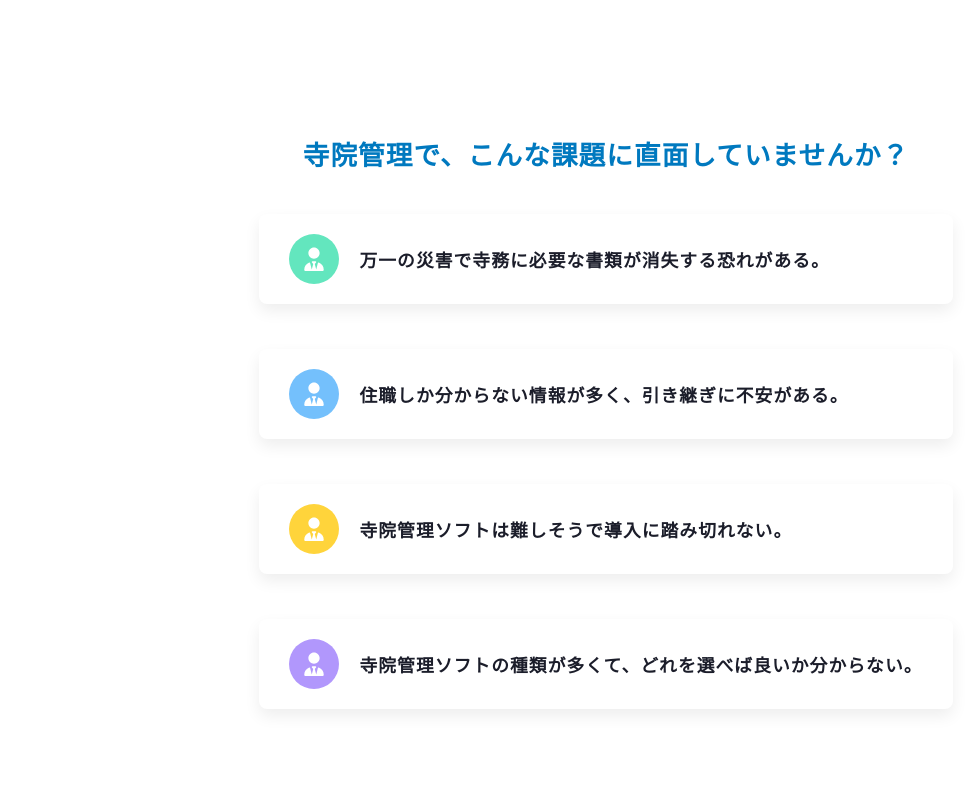
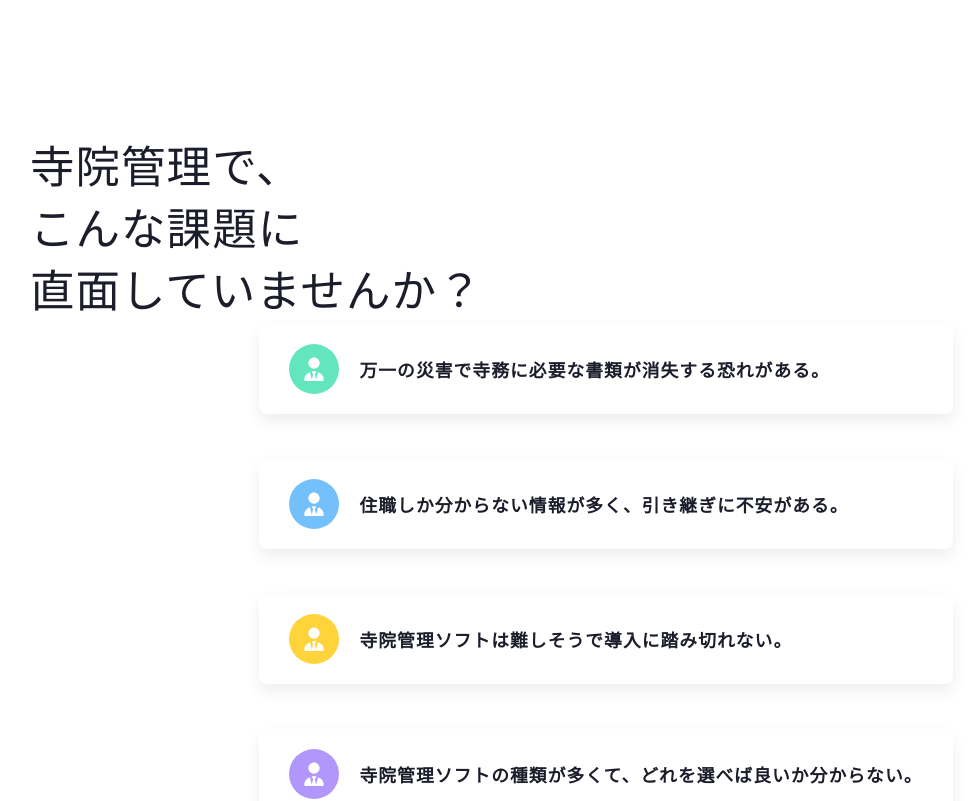
Before and after one commit to yumeko-16/maenokikaku-web-next, a Next.js app: page / in a window 1280 px wide. Shown: the part 780-1581 px from the top of the page, without its empty margins (34-1007 px from the left). Built offline with nearby package versions, Linux system fonts and the light colour scheme; a web font is replaced by a local one.

Commit message:
change: Change the heading style.

```diff
--- a/src/app/globals.css
+++ b/src/app/globals.css
@@ -16,7 +16,7 @@
   /* Font size */
   --body: clamp(1rem, 0.95rem + 0.2vw, 1.125rem); /* 16-18px */
   --display: clamp(1.5rem, 1.211rem + 1.23vw, 2rem); /* 24-32px */
-  --heading1: clamp(2rem, 1.3rem + 3vw, 4rem); /* 32-64px */
+  --heading1: clamp(1.6875rem, 1.3rem + 1.85vw, 2.875rem); /* 27-46px */
   --heading2: calc(var(--body) * 1.5); /* 24-27px */
   --heading3: calc(var(--body) * 1.2); /* 19.2-21.6px */
   --small-heading2: clamp(0.875rem, 4vw - 1rem, 1.6875rem); /* 14-27px */
--- a/src/app/page.tsx
+++ b/src/app/page.tsx
@@ -28,7 +28,15 @@ const PAGE_CONTENT = {
     ),
   },
   problem: {
-    heading: '寺院管理で、こんな課題に直面していませんか？',
+    heading: (
+      <>
+        寺院管理で、
+        <br />
+        こんな課題に
+        <br />
+        直面していませんか？
+      </>
+    ),
   },
   seiran496: {
     heading: '青藍システム496',
--- a/src/components/Heading/Heading.module.scss
+++ b/src/components/Heading/Heading.module.scss
@@ -1,14 +1,10 @@
 @use '@/styles/mixin';
 
-.wrapper {
-  display: grid;
-  place-content: center;
-  margin-bottom: 30px;
-  font-weight: 700;
+.heading {
+  font-family: var(--font-mincho);
+  font-size: var(--heading1);
+  font-weight: 500;
   line-height: 1.4;
-  color: var(--primary);
-
-  @include mixin.tabletScreen {
-    margin-bottom: 40px;
-  }
+  word-break: keep-all;
+  overflow-wrap: break-word;
 }
--- a/src/components/Heading/Heading.tsx
+++ b/src/components/Heading/Heading.tsx
@@ -6,5 +6,5 @@ type Props = {
 };
 
 export default function Heading({ children }: Props) {
-  return <h2 className={styles.wrapper}>{children}</h2>;
+  return <h2 className={styles.heading}>{children}</h2>;
 }
```
